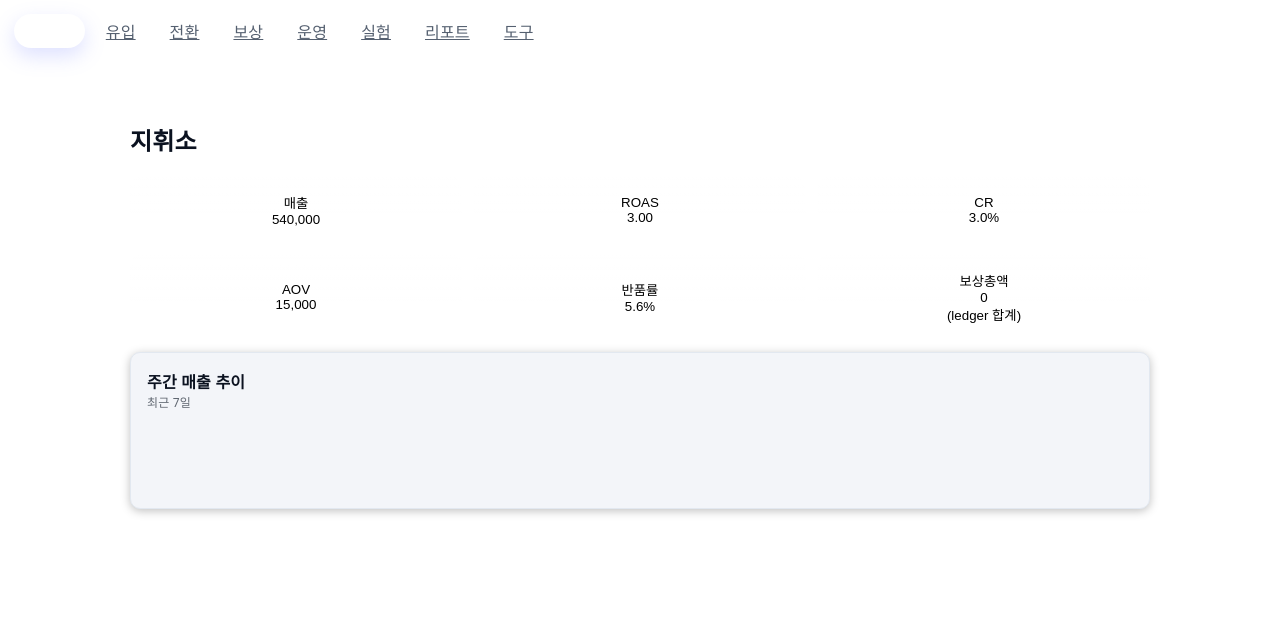
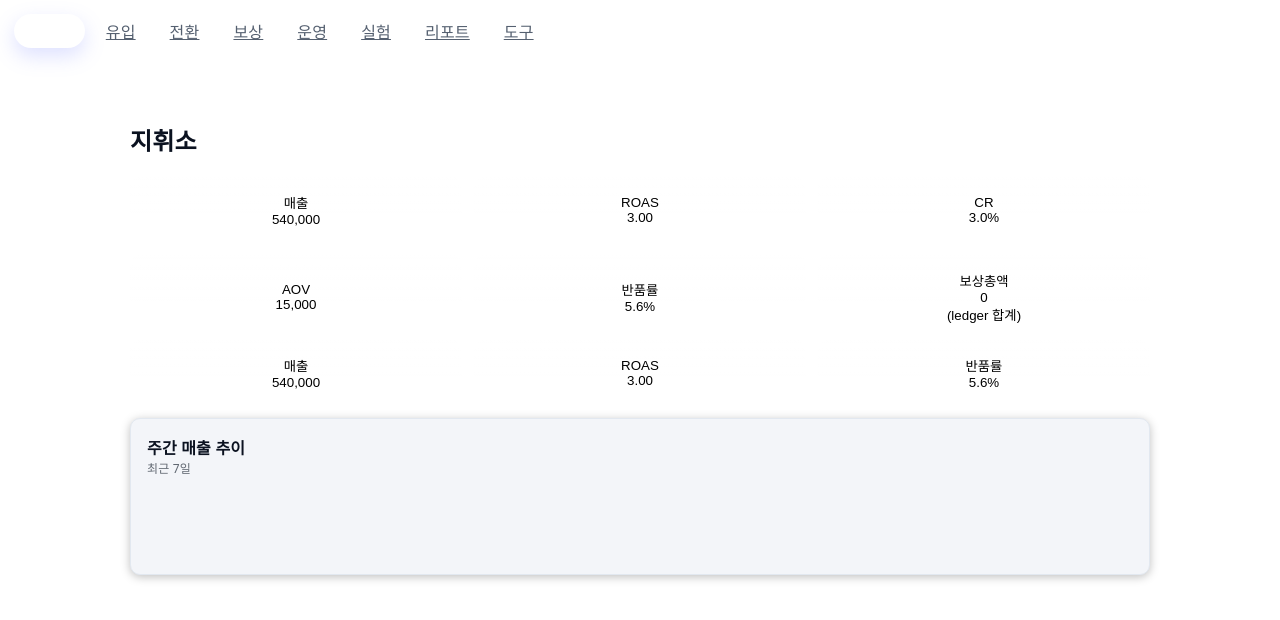
Before and after one commit to sht27363838-glitch/zp-v3.0, a Next.js app: page / in a window 1280 px wide. Shown: the top 620 px of the page. Built offline with nearby package versions, Linux system fonts and the light colour scheme.

Commit message:
Update page.tsx

```diff
--- a/app/page.tsx
+++ b/app/page.tsx
@@ -1,4 +1,5 @@
 'use client'
+import TrendBadge from './_components/TrendBadge'
 import InsightCard from './_components/InsightCard'
 import React, {useMemo, useState} from 'react'
 import { readCsvOrDemo } from './_lib/readCsv'
@@ -29,6 +30,11 @@ export default function Home(){
   const last7  = lastNDays(rows, 7)
   const last30 = lastNDays(rows, 30)
 
+  // 지난 7일 & 그 직전 7일 합계
+const prev7  = lastNDays(rows, 14).slice(0, 7)
+const sum = (arr: typeof rows, key: 'revenue'|'orders'|'visits'|'ad_cost'|'returns') =>
+  arr.reduce((s, r) => s + Number((r as any)[key] || 0), 0)
+
   const mapMetric = (t: typeof topic, xr: typeof rows)=>{
     if(t==='revenue') return series(xr, 'revenue')
     if(t==='returns') return series(xr, 'returns')
@@ -50,6 +56,30 @@ export default function Home(){
         <KpiTile label="반품률" value={pct(sumAll.ReturnsRate||0)} onClick={()=>openDrill('returns')}/>
         <KpiTile label="보상총액" value={fmt(capAmt)} note="(ledger 합계)" onClick={()=>openDrill('reward')}/>
       </div>
+
+      <div className="grid">
+  <KpiTile
+    label="매출"
+    value={fmt(sumAll.total.revenue)}
+    right={<TrendBadge now={sum(last7,'revenue')} prev={sum(prev7,'revenue')} />}
+    onClick={()=>openDrill('revenue')}
+  />
+  <KpiTile
+    label="ROAS"
+    value={(sumAll.ROAS||0).toFixed(2)}
+    right={<TrendBadge now={sum(last7,'revenue')/(sum(last7,'ad_cost')||1)}
+                       prev={sum(prev7,'revenue')/(sum(prev7,'ad_cost')||1)} />}
+    onClick={()=>openDrill('roas')}
+  />
+  <KpiTile
+    label="반품률"
+    value={pct(sumAll.ReturnsRate||0)}
+    right={<TrendBadge invert now={(sum(last7,'returns')/(sum(last7,'orders')||1))}
+                       prev={(sum(prev7,'returns')/(sum(prev7,'orders')||1))} />}
+    onClick={()=>openDrill('returns')}
+  />
+  {/* 나머지 타일은 필요 시 동일 패턴으로 */}
+</div>
 
       {/* 인사이트 카드 */}
       <div className="grid" style={{gridTemplateColumns:'1fr', gap:'var(--gap)', marginTop:12}}>
```
